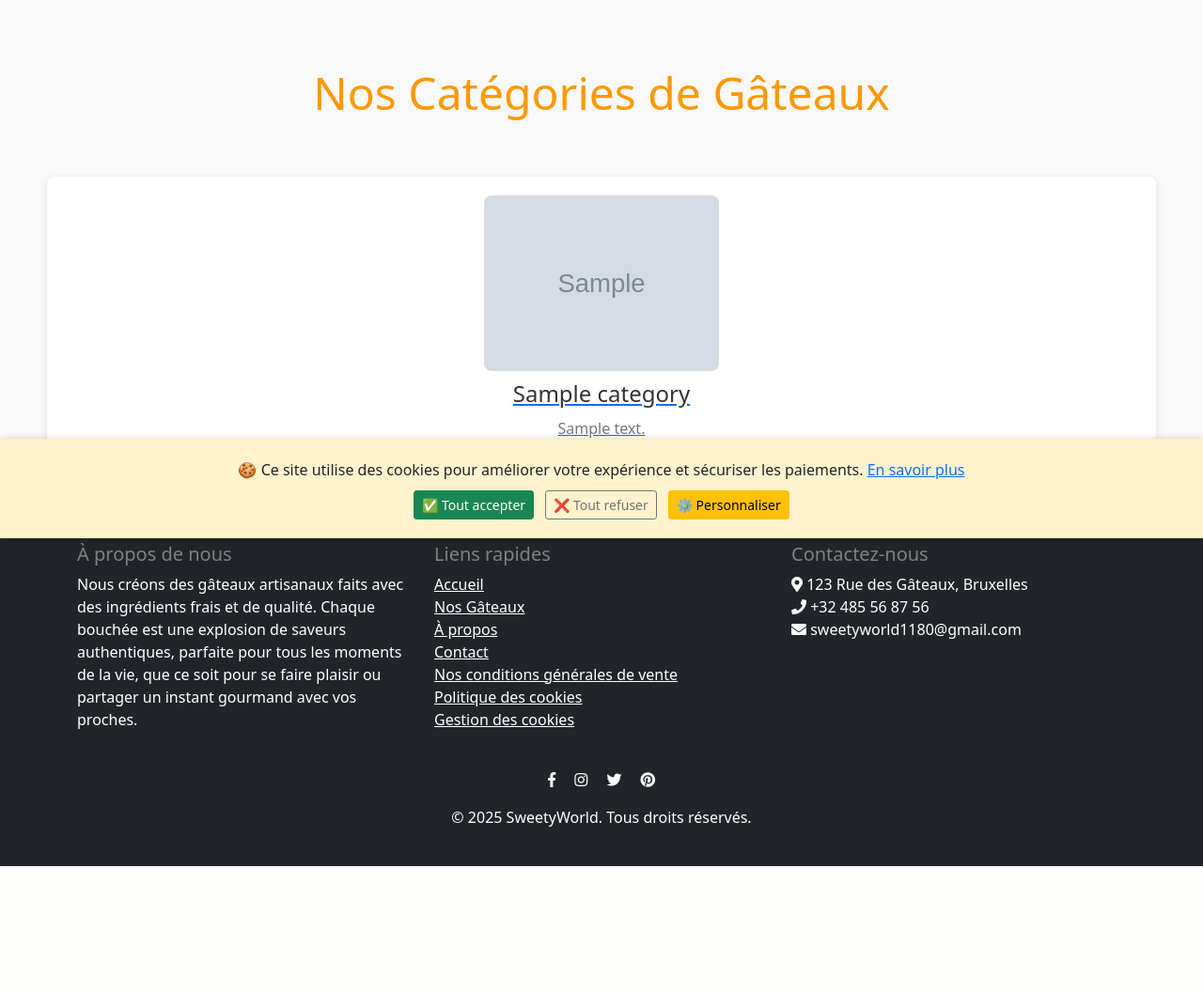
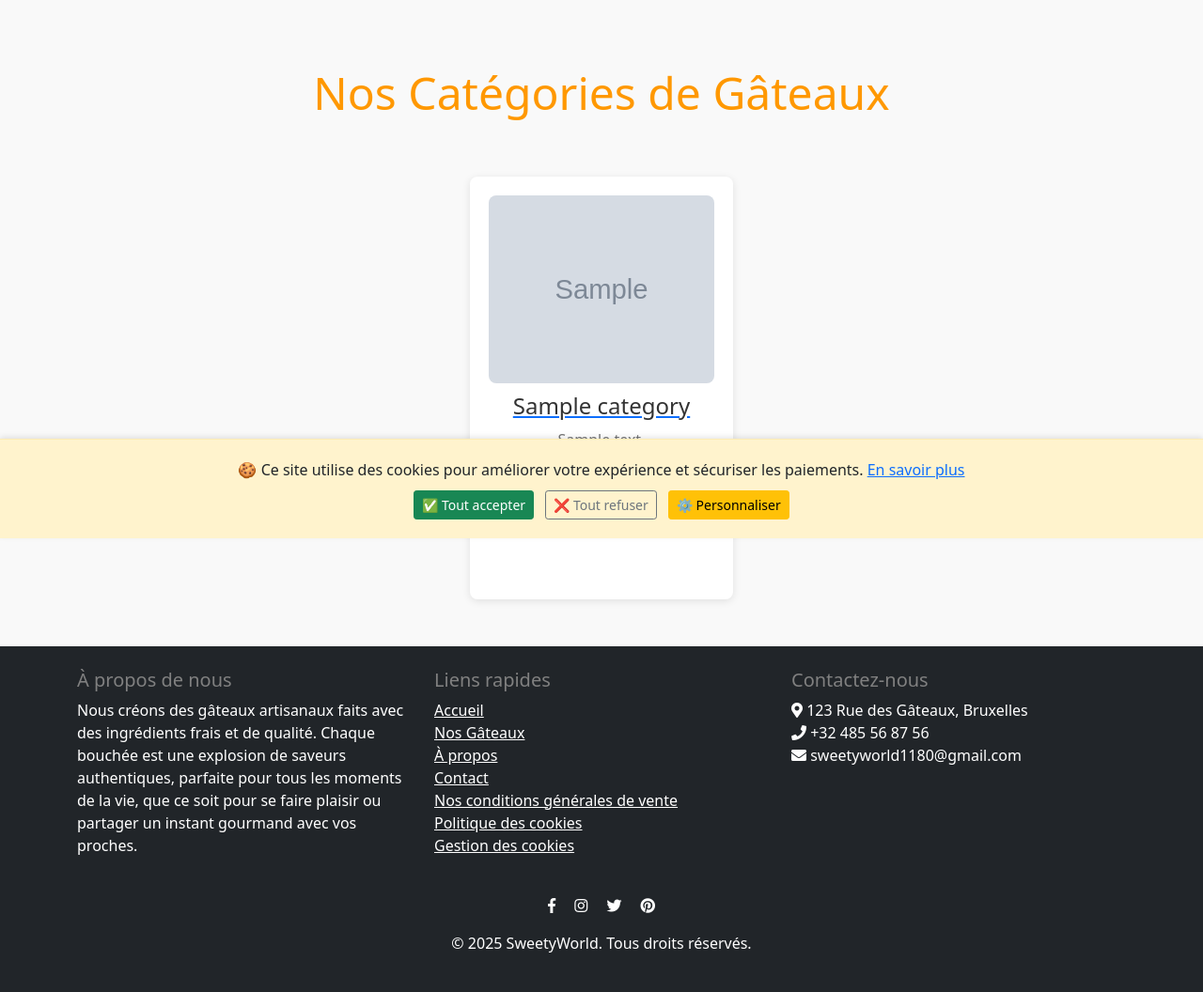
Before and after one commit to MaouanYassir/sweetyworld, a Django app: template templates/shop/categories.html in a window 1280 px wide. Shown: the part 227-1283 px from the top of the page at 94% size. Before the commit the page ends 1149 px from the top, so only its background shows below. Run offline with Django 5.2, Linux system fonts and the light colour scheme; the template is opened without the code that fills it: most values are stand-ins (such as "Sample title", 1, 10 or a date in 2020); grey boxes marked "Sample" are stand-in pictures; some libraries are stand-ins or nearby versions.

Commit message:
réctifications taille des grides pour les catégories

```diff
--- a/shop/admin.py
+++ b/shop/admin.py
@@ -237,7 +237,7 @@ class CartItemInline(admin.TabularInline):
 
 
 class OrderAdmin(admin.ModelAdmin):
-    list_display = ('id', 'user', 'is_paid', "pick_up_date", 'total_price', 'get_cart_items')
+    list_display = ('id', 'user', 'order_date', 'is_paid', "pick_up_date", 'total_price', 'get_cart_items')
     list_filter = ['is_paid', "pick_up_date"]
     actions = ["mark_as_paid"]
     inlines = [CartItemInline]  # Inline pour afficher le panier associé à la commande
--- a/templates/shop/categories.html
+++ b/templates/shop/categories.html
@@ -16,16 +16,16 @@
                 <h3>
                     {% get_current_language as LANGUAGE %}
                     {% if LANGUAGE == 'fr' %}
-                        {{ category.name }}  <!-- Affiche le nom en français -->
+                        {{ category.name }}
                     {% else %}
-                        {{ category.name_nl }}  <!-- Affiche le nom en néerlandais -->
+                        {{ category.name_nl }}
                     {% endif %}
                 </h3>
                 <p>
                     {% if LANGUAGE == 'fr' %}
-                        {{ category.description }}  <!-- Affiche la description en français -->
+                        {{ category.description }}
                     {% else %}
-                        {{ category.description_nl }}  <!-- Affiche la description en néerlandais -->
+                        {{ category.description_nl }}
                     {% endif %}
                 </p>
             </div>
@@ -36,22 +36,30 @@
 
 {% endblock %}
 
-
 {% block styles %}
-
 <style>
     .categories-section {
         padding: 50px;
         background-color: #f9f9f9;
     }
 
+    /* ✅ Grille centrée proprement */
     .categories-grid {
-        display: grid;
-        grid-template-columns: repeat(auto-fit, minmax(250px, 1fr));
+        display: flex;
+        flex-wrap: wrap;
+        justify-content: center; /* centre toutes les lignes */
         gap: 20px;
     }
 
+    /* ✅ Chaque lien prend la largeur de la carte */
+    .categories-grid > a {
+        display: block;
+    }
+
+
     .category-item {
+        width: 280px;
+        height: 450px;
         text-align: center;
         background-color: white;
         padding: 20px;
@@ -66,8 +74,9 @@
     }
 
     .category-image img {
-        max-width: 250px;
-        height: auto;
+        width: 100%;
+        height: 200px;
+        object-fit: cover; /* ✅ images harmonisées */
         border-radius: 8px;
         transition: filter 0.3s ease;
     }
@@ -111,5 +120,4 @@
         });
     });
 </script>
-
 {% endblock %}
```
Also changed, not shown: templates/shop/index.html (+9 -4 lines), db.sqlite3.
